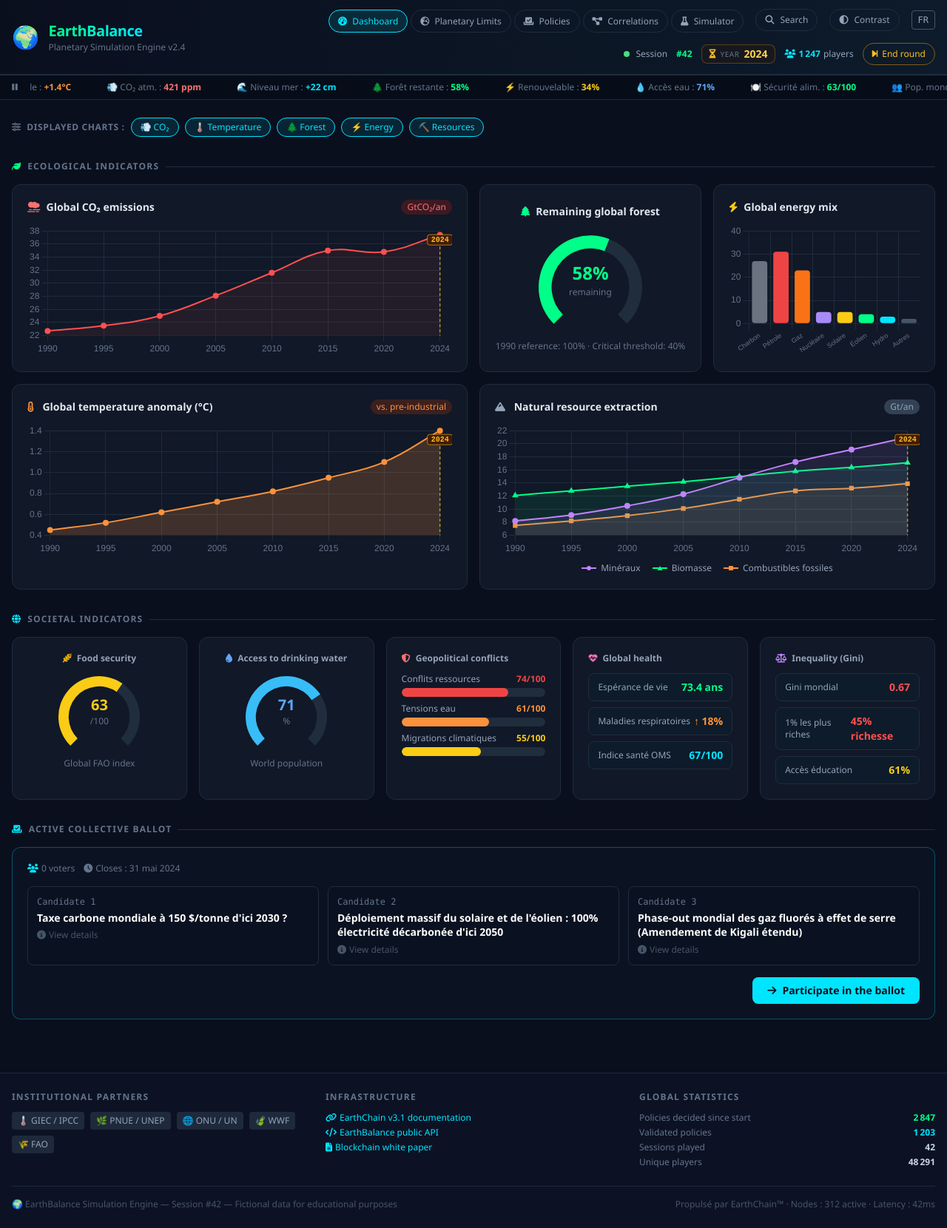
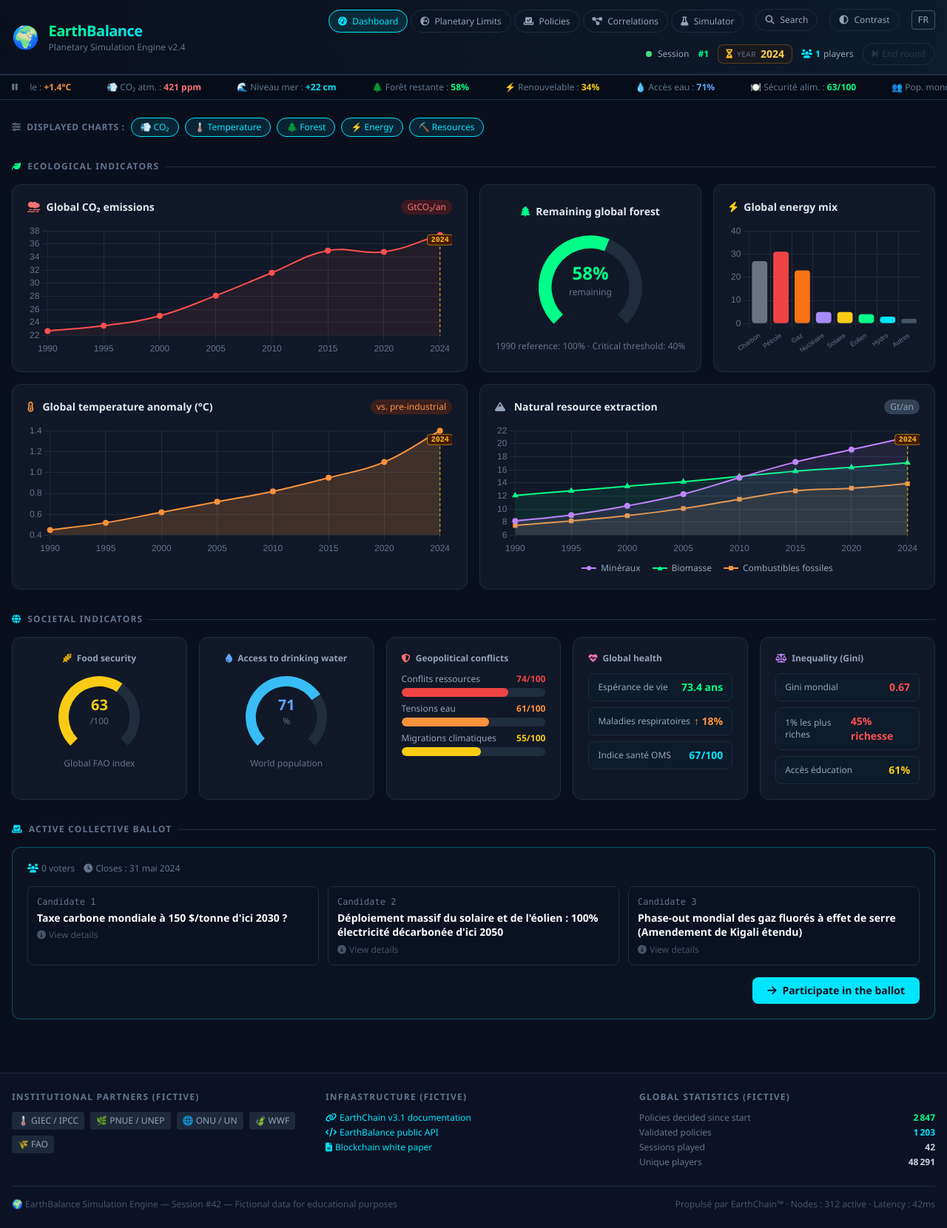
Before and after one commit to gaetanHerve/earthBalance, a Vue app: page /#/ in a window 1280 px wide. Shown: the whole page at 74% size. Built offline with nearby package versions, Linux system fonts and the light colour scheme.

Commit message:
conditional round ending

```diff
--- a/src/components/layout/AppHeader.vue
+++ b/src/components/layout/AppHeader.vue
@@ -50,7 +50,7 @@
           <!-- Session -->
           <div class="flex items-center gap-2 text-xs text-slate-400">
             <span class="w-2 h-2 rounded-full bg-green-400 animate-pulse-dot inline-block" aria-hidden="true"></span>
-            {{ t('header.session_label') }} <span class="text-eb-green font-bold ml-1">#42</span>
+            {{ t('header.session_label') }} <span class="text-eb-green font-bold ml-1">#1</span>
           </div>
 
           <!-- Année courante — game HUD -->
@@ -72,9 +72,14 @@
 
           <!-- Fin de tour -->
           <button
-            class="flex items-center gap-1.5 px-3 py-1.5 rounded-full border border-amber-500/50 text-amber-400 text-xs hover:bg-amber-500/10 hover:border-amber-400 transition-all focus-visible:ring-2 focus-visible:ring-amber-400 outline-none"
+            class="flex items-center gap-1.5 px-3 py-1.5 rounded-full border text-xs transition-all focus-visible:ring-2 focus-visible:ring-amber-400 outline-none"
+            :class="canEndRound
+              ? 'border-amber-500/50 text-amber-400 hover:bg-amber-500/10 hover:border-amber-400 cursor-pointer'
+              : 'border-slate-700 text-slate-600 cursor-not-allowed opacity-50'"
+            :disabled="!canEndRound"
             :aria-label="t('header.end_round_aria')"
-            @click="gameStore.endRound()"
+            :aria-disabled="!canEndRound"
+            @click="canEndRound && gameStore.endRound()"
           >
             <i class="fa fa-forward-step" aria-hidden="true"></i>
             {{ t('header.end_round') }}
@@ -155,9 +160,14 @@
       <!-- Fin de tour -->
       <div class="pt-1 border-t border-eb-border">
         <button
-          class="w-full flex items-center justify-center gap-2 px-4 py-2 rounded-lg border border-amber-500/50 text-amber-400 text-sm hover:bg-amber-500/10 hover:border-amber-400 transition-all focus-visible:ring-2 focus-visible:ring-amber-400 outline-none"
+          class="w-full flex items-center justify-center gap-2 px-4 py-2 rounded-lg border text-sm transition-all focus-visible:ring-2 focus-visible:ring-amber-400 outline-none"
+          :class="canEndRound
+            ? 'border-amber-500/50 text-amber-400 hover:bg-amber-500/10 hover:border-amber-400 cursor-pointer'
+            : 'border-slate-700 text-slate-600 cursor-not-allowed opacity-50'"
+          :disabled="!canEndRound"
           :aria-label="t('header.end_round_aria')"
-          @click="gameStore.endRound(); menuOpen = false"
+          :aria-disabled="!canEndRound"
+          @click="canEndRound && (gameStore.endRound(), menuOpen = false)"
         >
           <i class="fa fa-forward-step" aria-hidden="true"></i>
           {{ t('header.end_round') }}
@@ -173,10 +183,12 @@
 import { ref, computed, watch } from 'vue'
 import { useRoute } from 'vue-router'
 import { useI18n } from 'vue-i18n'
+import { storeToRefs } from 'pinia'
 import AppSearch from '@/components/layout/AppSearch.vue'
 import AppContrastToggle from '@/components/layout/AppContrastToggle.vue'
 import AppLangToggle from '@/components/layout/AppLangToggle.vue'
 import { useGameStore } from '@/store/game.store'
+import { useMitigationPoliciesStore } from '@/store/mitigationPolicies.store'
 
 interface NavLink { to: string; label: string; icon: string }
 
@@ -184,8 +196,11 @@ const { t } = useI18n()
 const route = useRoute()
 const gameStore = useGameStore()
 
+const { activeBallot } = storeToRefs(useMitigationPoliciesStore())
+const canEndRound = computed(() => (activeBallot.value?.totalVoters ?? 0) > 0)
+
 const menuOpen    = ref(false)
-const playerCount = ref<number>(1247)
+const playerCount = ref<number>(1)
 
 const navLinks = computed<NavLink[]>(() => [
   { to: '/',                    label: t('nav.dashboard'),    icon: 'fa-gauge-high'      },
--- a/src/data/mitigationPolicies.ts
+++ b/src/data/mitigationPolicies.ts
@@ -1249,6 +1249,8 @@ export const mitigationPolicies: MitigationPolicy[] = [
   },
 ]
 
+// Mock data
+
 export const globalStats: GlobalStats = {
   totalDecisions: 2847,
   validatedDecisions: 1203,
--- a/src/i18n/locales/en.ts
+++ b/src/i18n/locales/en.ts
@@ -45,9 +45,9 @@ export default {
     live_none:  'No results',
   },
   footer: {
-    partners:       'Institutional partners',
-    infrastructure: 'Infrastructure',
-    stats:          'Global statistics',
+    partners:       'Institutional partners (fictive)',
+    infrastructure: 'Infrastructure (fictive)',
+    stats:          'Global statistics (fictive)',
     infra: {
       docs:       'EarthChain v3.1 documentation',
       api:        'EarthBalance public API',
--- a/src/i18n/locales/fr.ts
+++ b/src/i18n/locales/fr.ts
@@ -45,9 +45,9 @@ export default {
     live_none:      'Aucun résultat',
   },
   footer: {
-    partners:       'Partenaires institutionnels',
-    infrastructure: 'Infrastructure',
-    stats:          'Statistiques globales',
+    partners:       'Partenaires institutionnels (fictif)',
+    infrastructure: 'Infrastructure (fictif)',
+    stats:          'Statistiques globales (fictif)',
     infra: {
       docs:       'Documentation EarthChain v3.1',
       api:        'API publique EarthBalance',
```
